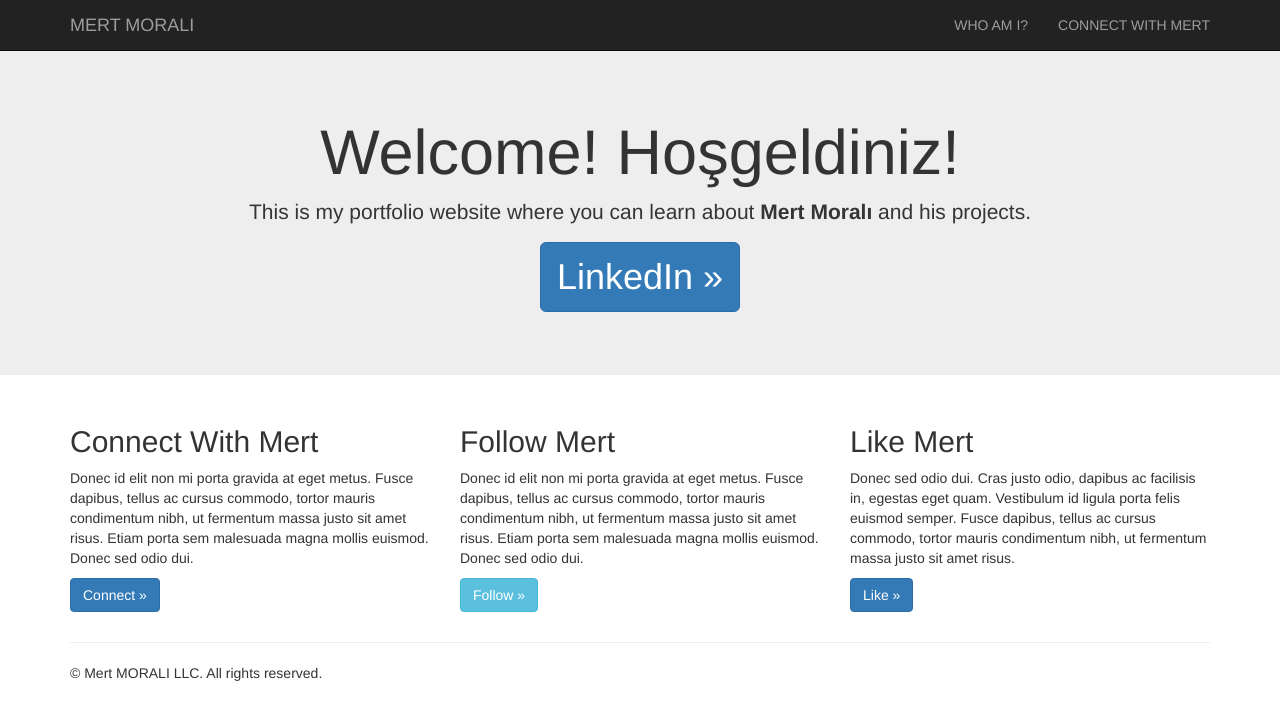
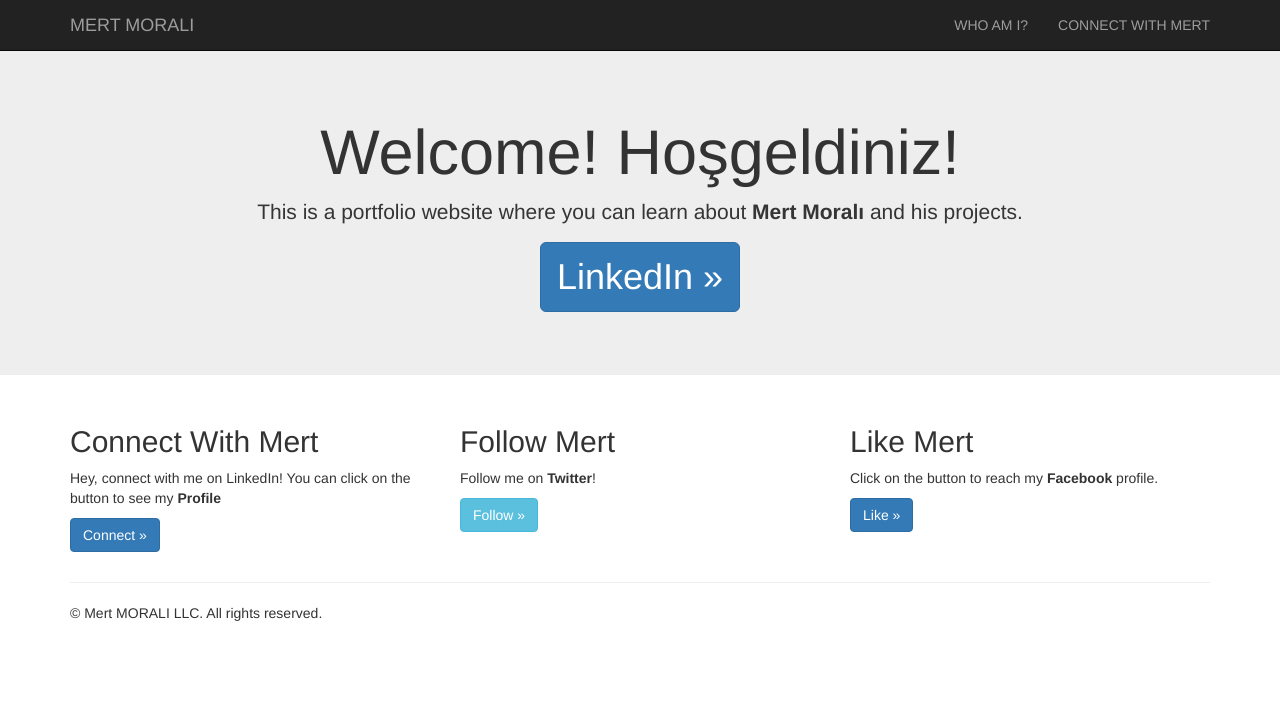
Before and after one commit to mertmorali/mertmorali.github.io, a plain HTML site: page index.html in a window 1280 px wide. Drawn offline with nearby package versions, Linux system fonts and the light colour scheme; a script that the page names is missing; files whose address does not match are found by name.

Commit message:
changed columns

```diff
--- a/index.html
+++ b/index.html
@@ -54,7 +54,7 @@
     <div class="jumbotron" style="text-align: center;">
       <div class="container">
         <h1>Welcome! Hoşgeldiniz!</h1>
-        <p>This is my portfolio website where you can learn about <strong>Mert Moralı</strong> and his projects.</p>
+        <p>This is a portfolio website where you can learn about <strong>Mert Moralı</strong> and his projects.</p>
         <p><a class="btn btn-primary btn-lg" href="https://tr.linkedin.com/in/mistermertmorali" role="button">LinkedIn &raquo;</a></p>
       </div>
     </div>
@@ -64,17 +64,17 @@
       <div class="row">
         <div class="col-md-4">
           <h2>Connect With Mert</h2>
-          <p>Donec id elit non mi porta gravida at eget metus. Fusce dapibus, tellus ac cursus commodo, tortor mauris condimentum nibh, ut fermentum massa justo sit amet risus. Etiam porta sem malesuada magna mollis euismod. Donec sed odio dui. </p>
+          <p>Hey, connect with me on LinkedIn! You can click on the button to see my <strong>Profile</strong> </p>
           <p><a class="btn btn-primary" href="https://tr.linkedin.com/in/mistermertmorali" role="button">Connect &raquo;</a></p>
         </div>
         <div class="col-md-4">
           <h2>Follow Mert</h2>
-          <p>Donec id elit non mi porta gravida at eget metus. Fusce dapibus, tellus ac cursus commodo, tortor mauris condimentum nibh, ut fermentum massa justo sit amet risus. Etiam porta sem malesuada magna mollis euismod. Donec sed odio dui. </p>
+          <p>Follow me on <strong>Twitter</strong>! </p>
           <p><a class="btn btn-info" href="https://www.twitter.com/holidayvaa" role="button">Follow &raquo;</a></p>
        </div>
         <div class="col-md-4">
           <h2>Like Mert</h2>
-          <p>Donec sed odio dui. Cras justo odio, dapibus ac facilisis in, egestas eget quam. Vestibulum id ligula porta felis euismod semper. Fusce dapibus, tellus ac cursus commodo, tortor mauris condimentum nibh, ut fermentum massa justo sit amet risus.</p>
+          <p>Click on the button to reach my <strong>Facebook</strong> profile.</p>
           <p><a class="btn btn-primary" href="https://www.facebook.com/mertmorali44" role="button">Like &raquo;</a></p>
         </div>
       </div>
```
